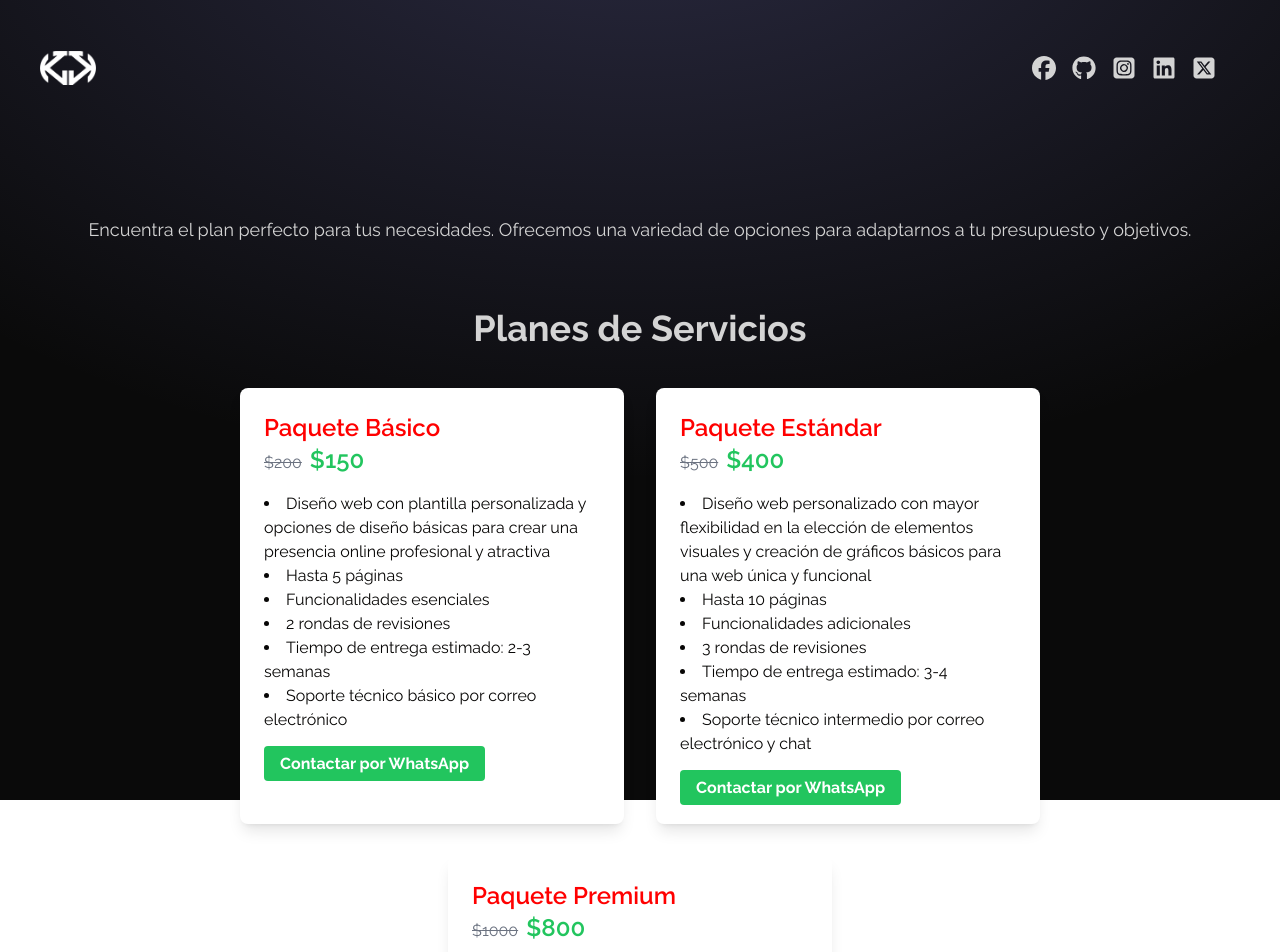
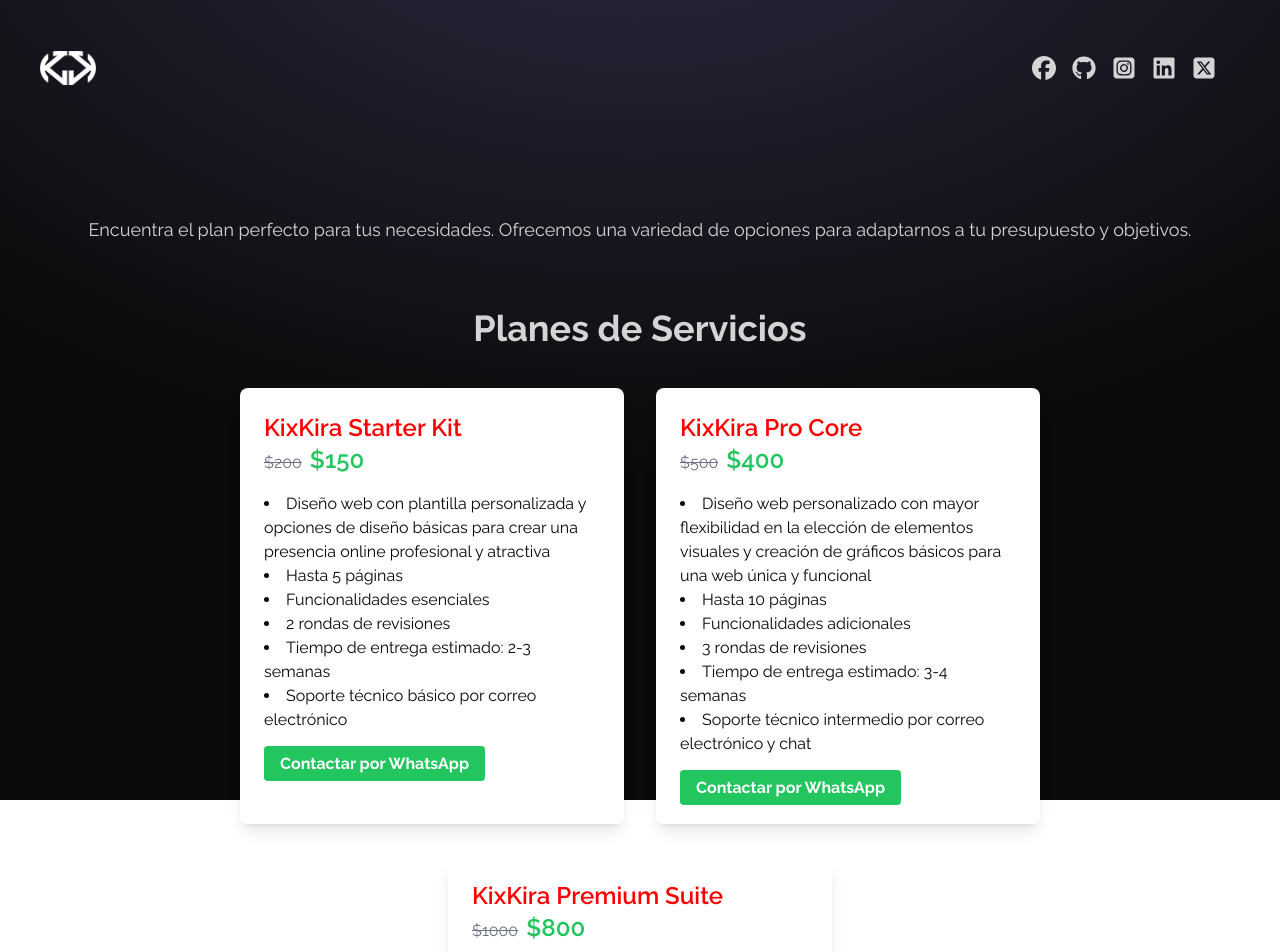
Before and after one commit to KixKira/react-portfolio-2024, a React (Vite) app: page /services-plans in a window 1280 px wide. Shown: the top 952 px of the page. Built offline with nearby package versions, Linux system fonts and the light colour scheme.

Commit message:
Actualización de nombres de planes

```diff
--- a/src/constants/index.ts
+++ b/src/constants/index.ts
@@ -128,7 +128,7 @@ export const CONTACT = {
 
 export const PLANS = [
   {
-    title: "Paquete Básico",
+    title: "KixKira Starter Kit",
     desc: [
       "Diseño web con plantilla personalizada y opciones de diseño básicas para crear una presencia online profesional y atractiva",
       "Hasta 5 páginas",
@@ -141,7 +141,7 @@ export const PLANS = [
     disc: 150,
   },
   {
-    title: "Paquete Estándar",
+    title: "KixKira Pro Core",
     desc: [
       "Diseño web personalizado con mayor flexibilidad en la elección de elementos visuales y creación de gráficos básicos para una web única y funcional",
       "Hasta 10 páginas",
@@ -154,7 +154,7 @@ export const PLANS = [
     disc: 400,
   },
   {
-    title: "Paquete Premium",
+    title: "KixKira Premium Suite",
     desc: [
       "Diseño web a medida, creado desde cero para reflejar la identidad de tu marca y ofrecer una experiencia de usuario excepcional. Incluye creación de identidad visual completa y diseño de elementos gráficos únicos",
       "Páginas ilimitadas",
```
